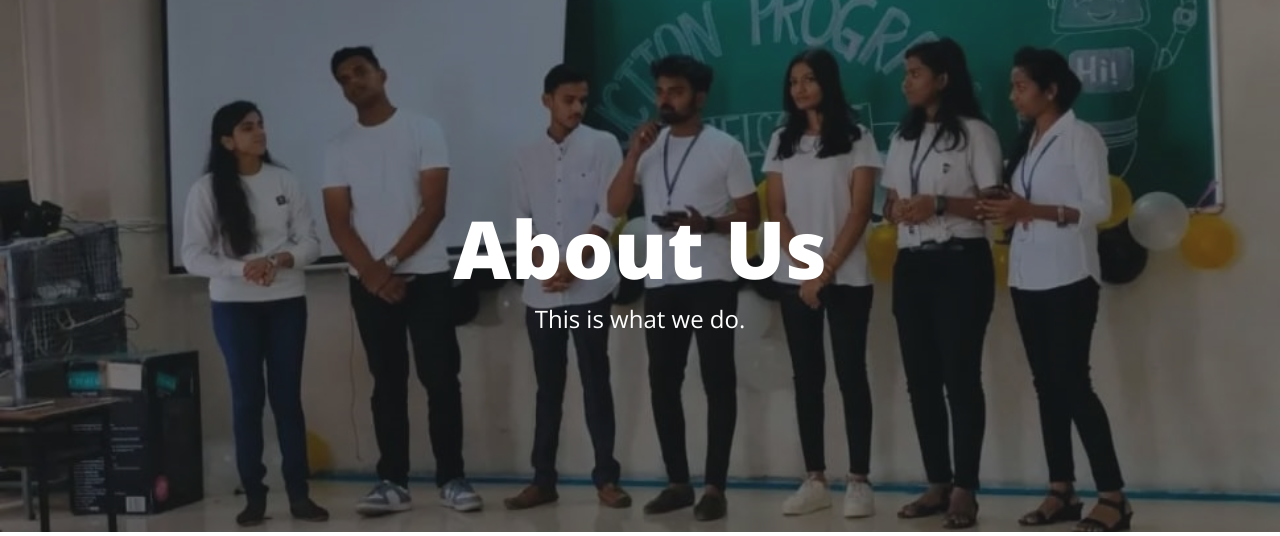
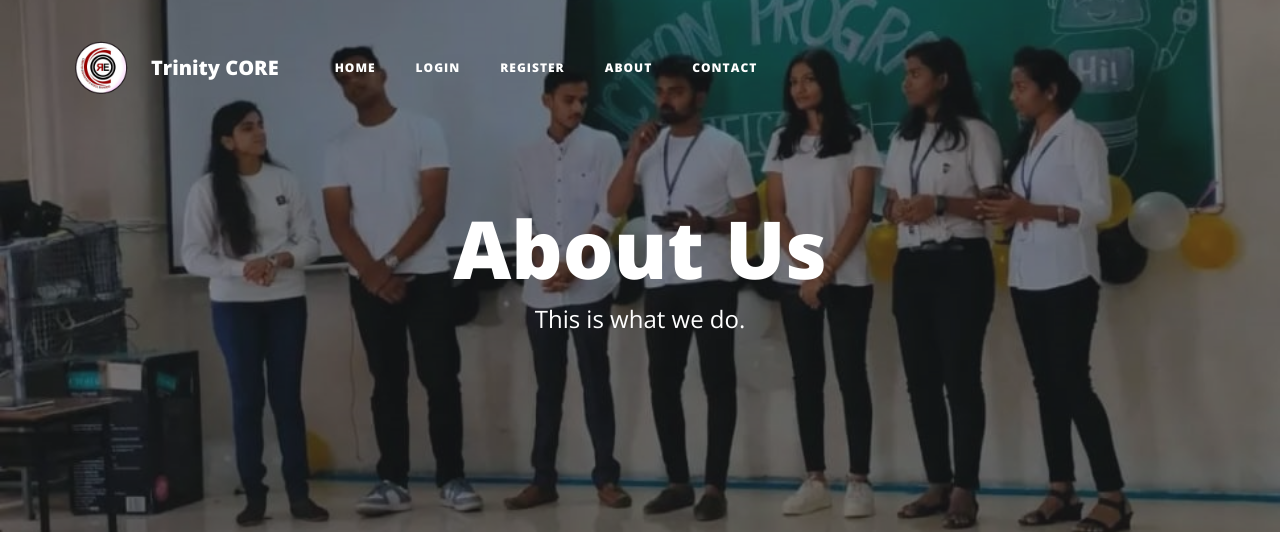
Before and after one commit to anjalikanki/tcoer-core, a Flask app: page /about in a window 1280 px wide. Shown: the top 536 px of the page. Run offline with Flask 2, Linux system fonts and the light colour scheme; some libraries are stand-ins or nearby versions.

Commit message:
fix navbar

```diff
--- a/templates/header.html
+++ b/templates/header.html
@@ -26,7 +26,7 @@
 <body>
 
   <!-- Navigation -->
-  <nav class="navbar navbar-expand-md navbar-light navbar-sticky-top" id="mainNav">
+  <nav class="navbar navbar-expand-md navbar-light sticky-top navbar-fixed-top" id="mainNav">
     <div class="container">
        <a class="navbar-brand" href="{{url_for('get_all_posts')}}" style="display:flex;align-items:center; justify-content:center;"><span style="background-image: url('{{ url_for('static', filename='img/logo.png')}}'); height:100px;width:100px;display:flex;background-size: contain;"></span> Trinity CORE</a>
       <button class="navbar-toggler navbar-toggler-right" type="button" data-toggle="collapse" data-target="#navbarResponsive" aria-controls="navbarResponsive" aria-expanded="false" aria-label="Toggle navigation">
```
